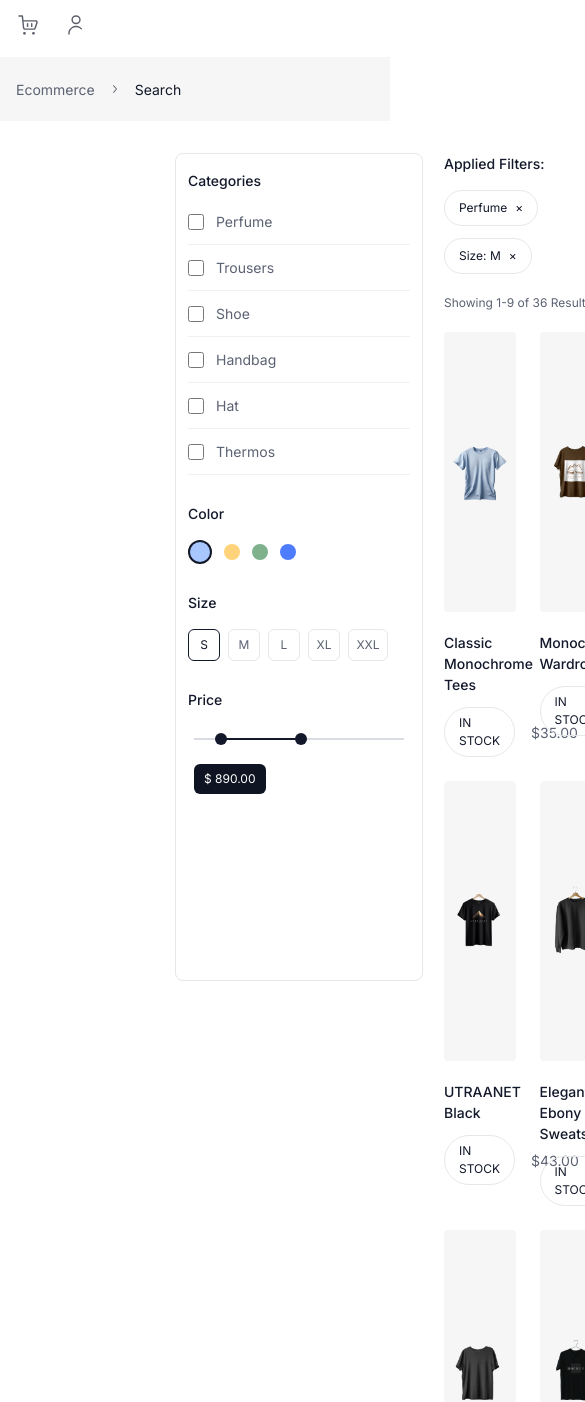
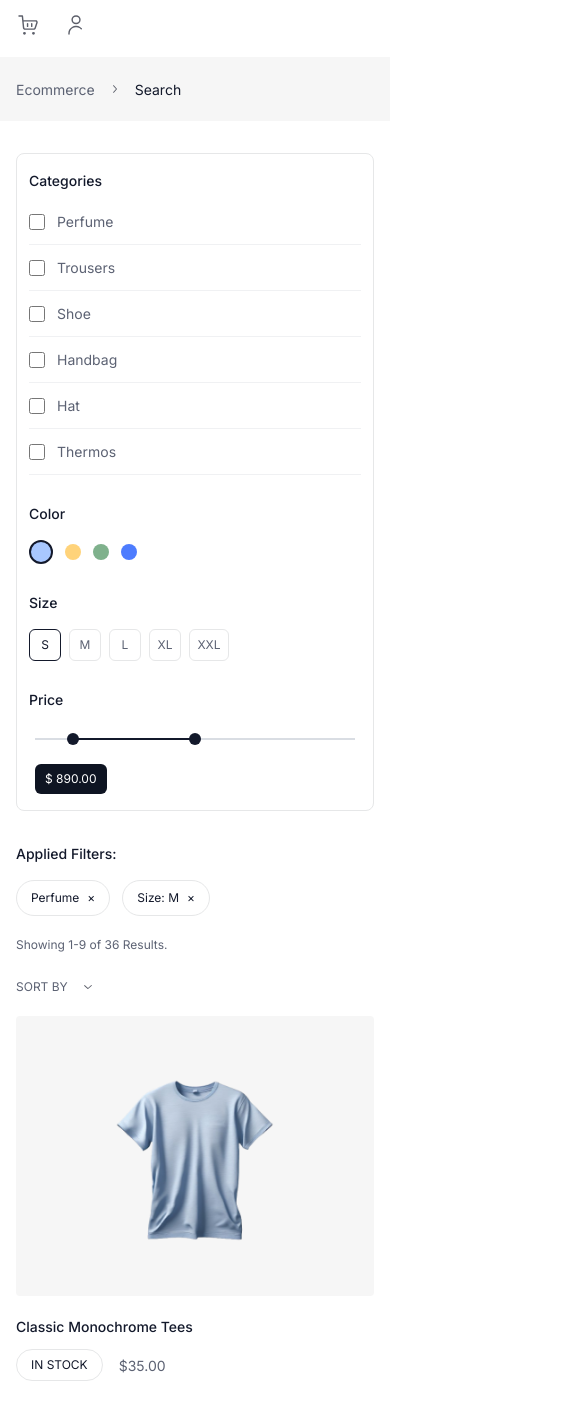
Before and after one commit to saifsaleh05/Ecommerce-Website, a website: page listing.html in a window 390 px wide. Shown: the part 219-1621 px from the top of the page, 585 px wide, since content can reach past the window. Drawn offline with Linux system fonts and the light colour scheme.

Commit message:
listing page resposiveness

```diff
--- a/listing.html
+++ b/listing.html
@@ -89,7 +89,7 @@
     <main>
       <section class="w-full bg-[#F6F6F6]">
         <div
-          class="flex h-[64px] items-center px-4 sm:px-6 md:px-10 lg:mx-[174px] lg:px-0"
+          class="flex min-h-[64px] items-center px-4 py-4 sm:px-6 md:px-10 lg:mx-[174px] lg:px-0 lg:py-0"
         >
           <div class="flex items-center gap-3 text-[14px] text-[#5c6273]">
             <a href="./index.html">Ecommerce</a>
@@ -103,10 +103,10 @@
         </div>
       </section>
       <section class="mt-[32px] mb-[144px]">
-        <div class="mr-[172px] ml-[175px]">
-          <div class="grid grid-cols-[248px_1fr] gap-x-[21px]">
+        <div class="px-4 sm:px-6 md:px-10 lg:mr-[172px] lg:ml-[175px] lg:px-0">
+          <div class="grid grid-cols-1 gap-8 lg:grid-cols-[248px_1fr] lg:gap-x-[21px]">
             <aside
-              class="h-[828px] rounded-[8px] border border-[#E6E7E8] px-[12px] py-[16px]"
+              class="rounded-[8px] border border-[#E6E7E8] px-[12px] py-[16px] lg:h-[828px]"
             >
               <h2 class="text-[14px] font-medium text-[#13192b]">Categories</h2>
               <div class="mt-[20px] space-y-[12px]">
@@ -223,7 +223,7 @@
               </div>
             </aside>
             <div>
-              <div class="flex items-start justify-between gap-6">
+              <div class="flex flex-col gap-6 sm:flex-row sm:items-start sm:justify-between">
                 <div>
                   <h2 class="text-[14px] font-medium text-[#13192b]">
                     Applied Filters:
@@ -246,7 +246,7 @@
                     Showing 1-9 of 36 Results.
                   </p>
                 </div>
-                <div class="flex items-center gap-3 pt-[4px] text-[12px] text-[#5c6273]">
+                <div class="flex items-center gap-3 text-[12px] text-[#5c6273] sm:pt-[4px]">
                   <span>SORT BY</span>
                   <img
                     src="./assets/icons/Chevron Down.svg"
@@ -255,7 +255,7 @@
                   />
                 </div>
               </div>
-              <div class="mt-[20px] grid grid-cols-3 gap-[24px]">
+              <div class="mt-[20px] grid grid-cols-1 gap-[24px] sm:grid-cols-2 xl:grid-cols-3">
                 <a href="./product.html" class="block">
                   <img
                     src="./assets/imgs/listing/listing1.png"
@@ -402,7 +402,7 @@
                 </a>
               </div>
               <div class="mt-[48px] flex justify-center">
-                <div class="flex items-center rounded-[8px] border border-[#E6E7E8]">
+                <div class="flex flex-wrap items-center justify-center rounded-[8px] border border-[#E6E7E8]">
                   <button type="button" class="px-[14px] py-[10px] text-[#5c6273]">
                     ‹
                   </button>
```
Also changed, not shown: assets/css/output.css.
